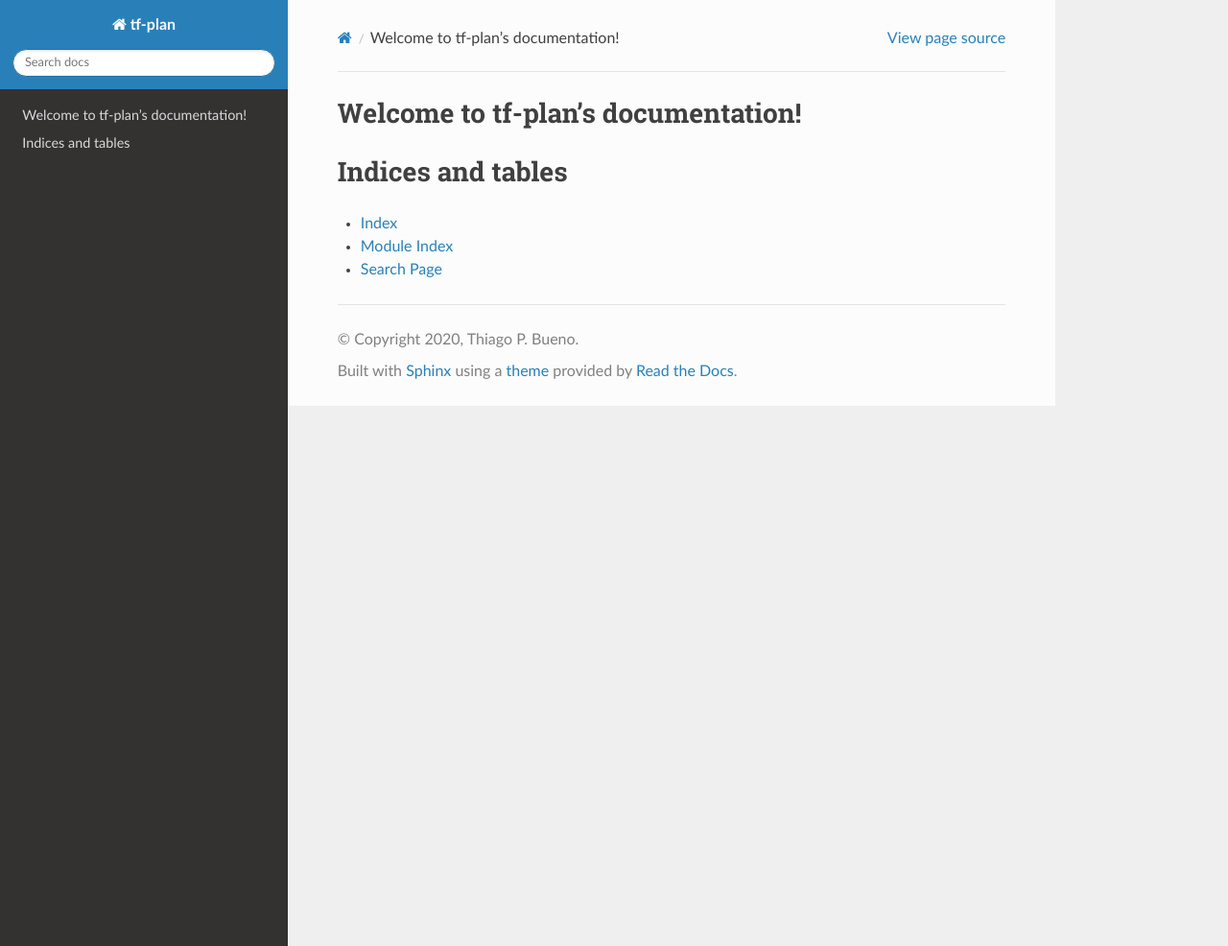
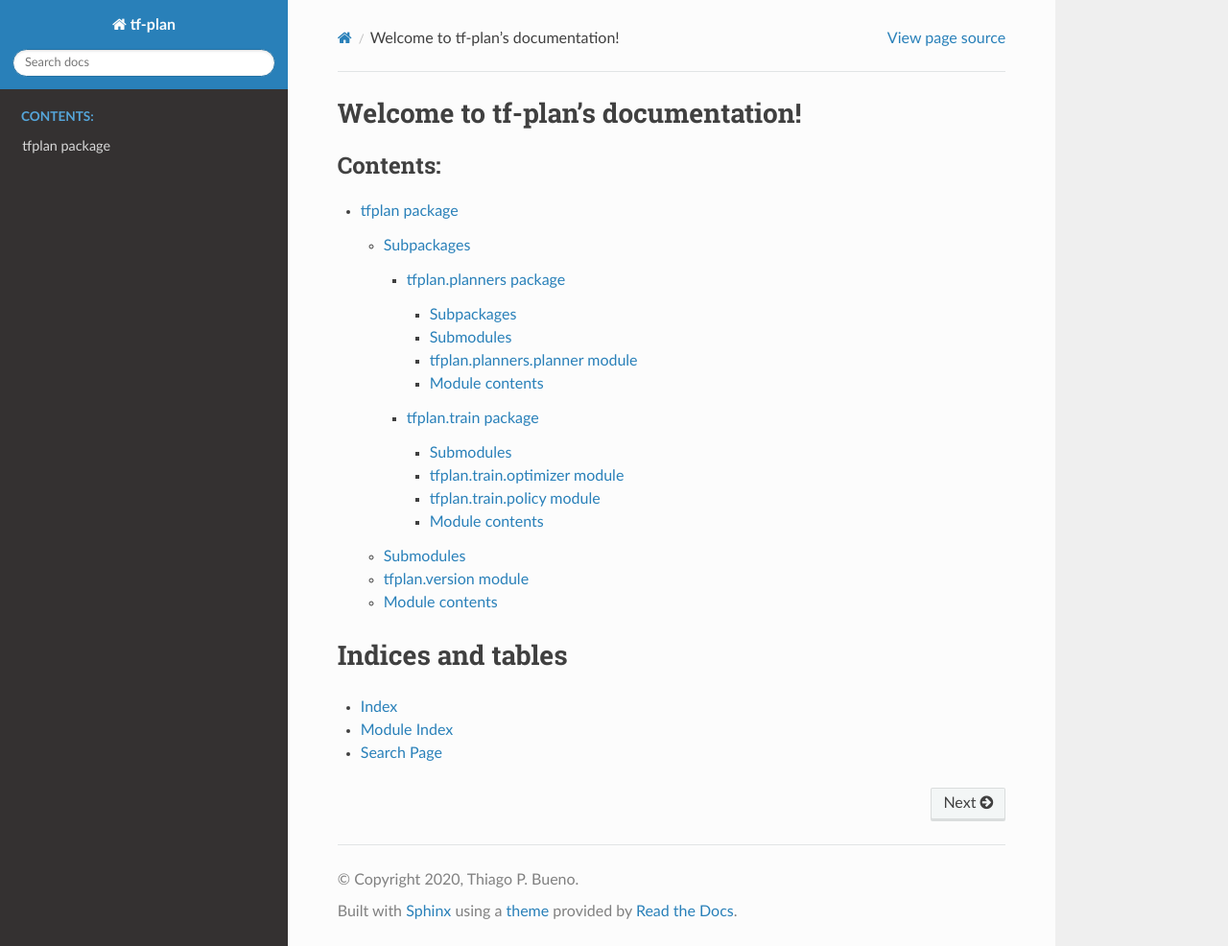
Before and after one commit to thiagopbueno/tf-plan, a Sphinx documentation site: the page built from docs/index.rst, in a window 1280 px wide and 986 px high. Shown: the whole window at 96% size. Built offline with Sphinx 7.4.7 and the Read the Docs theme 2.0.0, drawn with Linux system fonts in a browser that asks for light colours.

Commit message:
chore(docs): add list of tf-plan modules to docs/index.rst
Signed-off-by: Thiago P. Bueno <thiago.pbueno@gmail.com>

```diff
--- a/docs/index.rst
+++ b/docs/index.rst
@@ -7,8 +7,10 @@ Welcome to tf-plan's documentation!
 ===================================
 
 .. toctree::
-   :maxdepth: 2
+   :maxdepth: 4
    :caption: Contents:
+
+   tfplan
 
 
 Indices and tables
```
